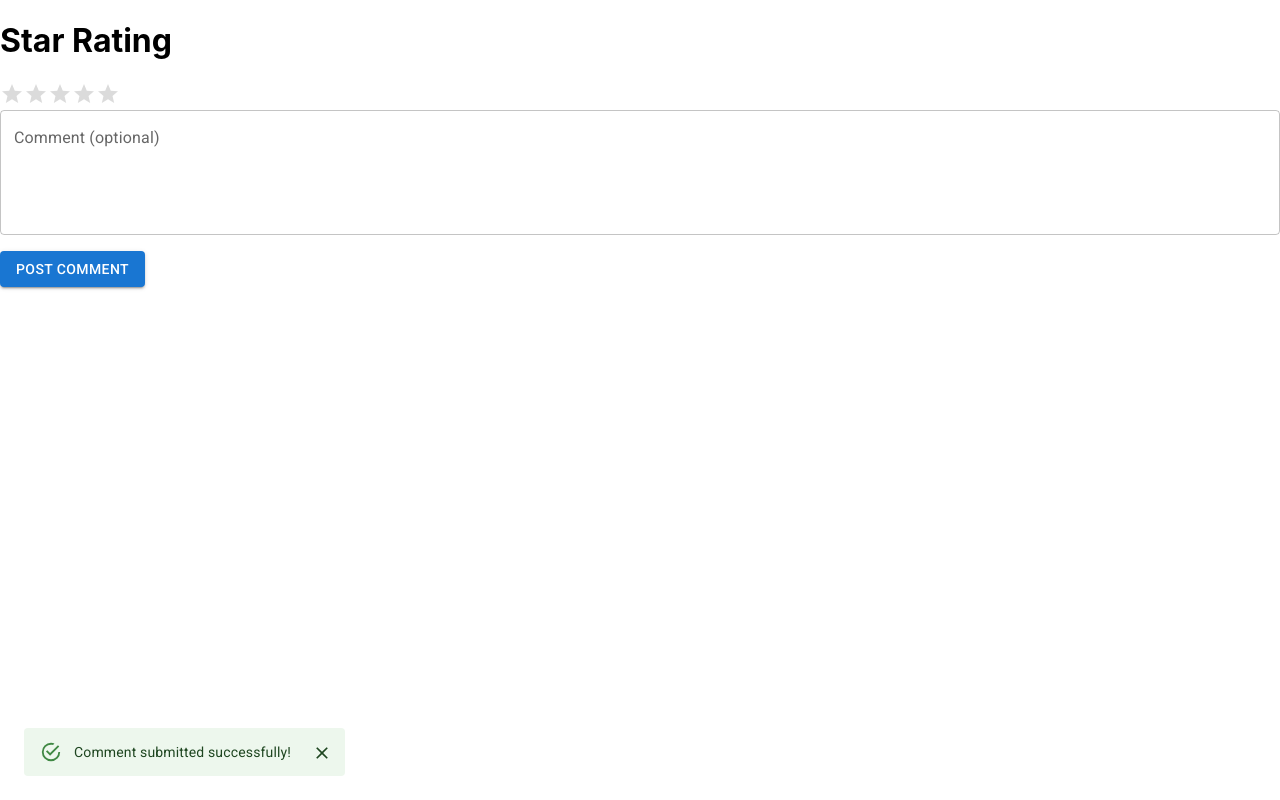
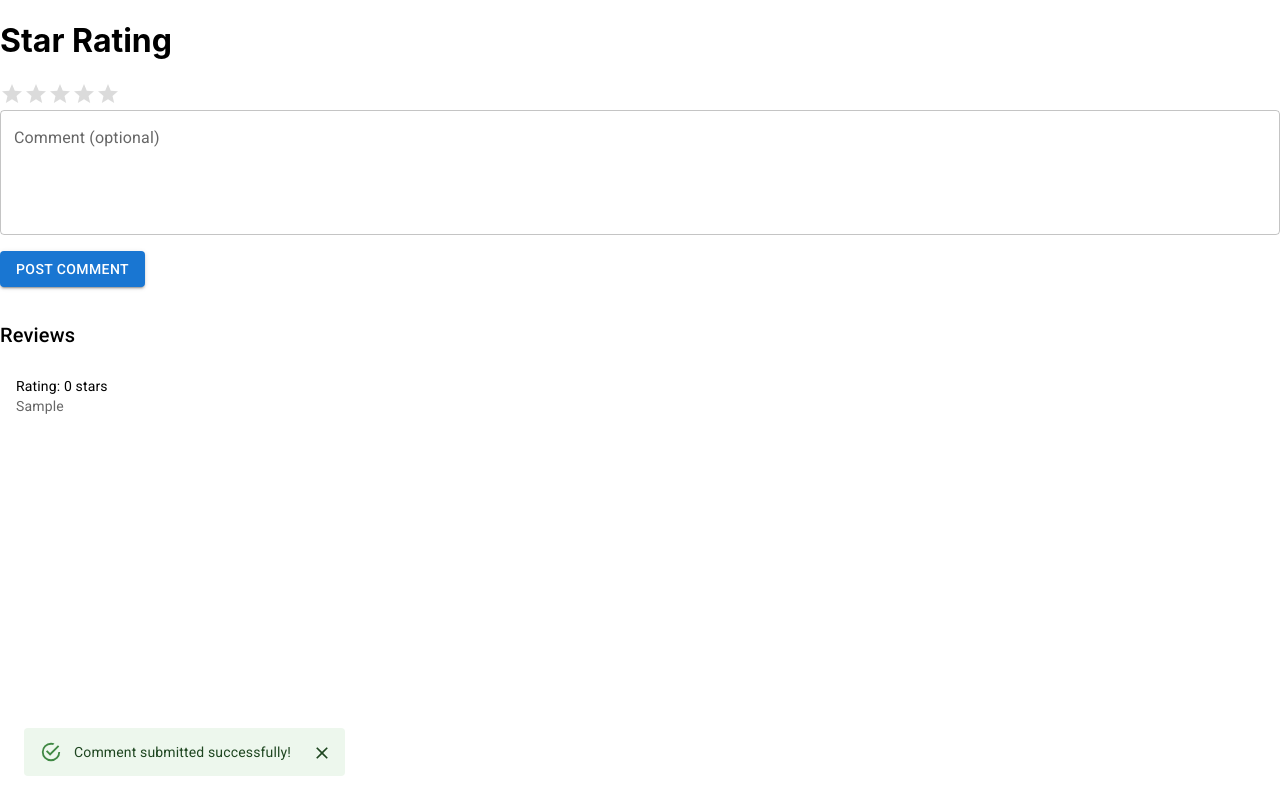
Before and after one commit to xaihang/spike-star-rating, a React (Create React App) app: page / in a window 1280 px wide. Both pictures are taken after typing "Sample" into the empty fields and a click on the button "POST COMMENT". Built offline with nearby package versions, Linux system fonts and the light colour scheme.

Commit message:
added recipecommentlist component - this will display the rating and comments post

```diff
--- a/src/App.js
+++ b/src/App.js
@@ -1,21 +1,24 @@
 import "./App.css";
-import '@fontsource/roboto/300.css';
-import '@fontsource/roboto/400.css';
-import '@fontsource/roboto/500.css';
-import '@fontsource/roboto/700.css';
+import "@fontsource/roboto/300.css";
+import "@fontsource/roboto/400.css";
+import "@fontsource/roboto/500.css";
+import "@fontsource/roboto/700.css";
 import RecipeCommentForm from "./RecipeCommentForm/RecipeCommentForm";
-
+import RecipeCommentList from "./RecipeCommentList/RecipeCommentList";
+import { useState } from "react";
 
 function App() {
+  const [comments, setComments] = useState([]);
+
   const handleCommentSubmit = (newComment) => {
-    console.log("New comment submitted:", newComment);
-    // Add code here to handle the new comment submission, such as adding it to a list of comments or submitting it to a server
+    setComments([...comments, newComment]);
   };
 
   return (
     <div>
       <h1>Star Rating</h1>
       <RecipeCommentForm onCommentSubmit={handleCommentSubmit} />
+      <RecipeCommentList comments={comments} />
     </div>
   );
 }
--- /dev/null
+++ b/src/RecipeCommentList/RecipeCommentList.jsx
@@ -0,0 +1,24 @@
+import React from "react";
+import { Box, List, ListItem, ListItemText, Typography } from "@mui/material";
+
+const RecipeCommentList = ({ comments }) => {
+  return (
+    <Box sx={{ mt: 4 }}>
+      <Typography variant="h6" gutterBottom>
+        Reviews
+      </Typography>
+      <List dense>
+        {comments.map((comment, index) => (
+          <ListItem key={index}>
+            <ListItemText
+              primary={`Rating: ${comment.rating} stars`}
+              secondary={comment.comment}
+            />
+          </ListItem>
+        ))}
+      </List>
+    </Box>
+  );
+};
+
+export default RecipeCommentList;
```
